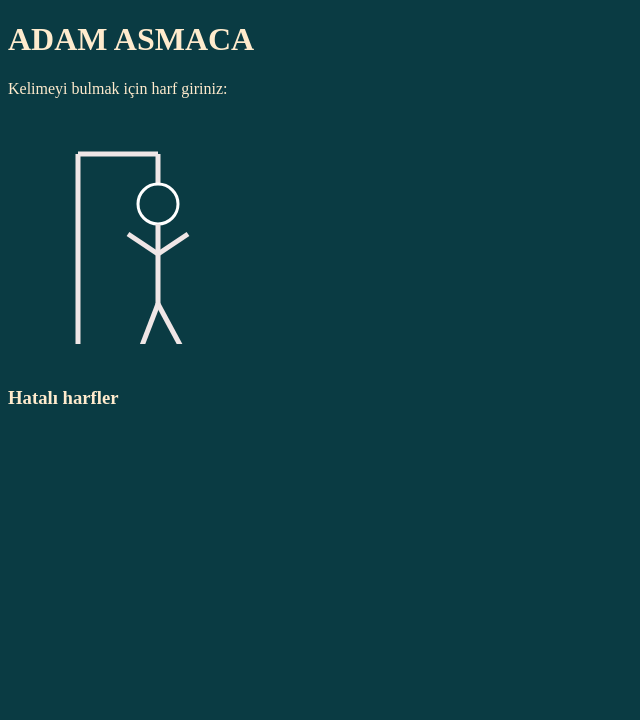
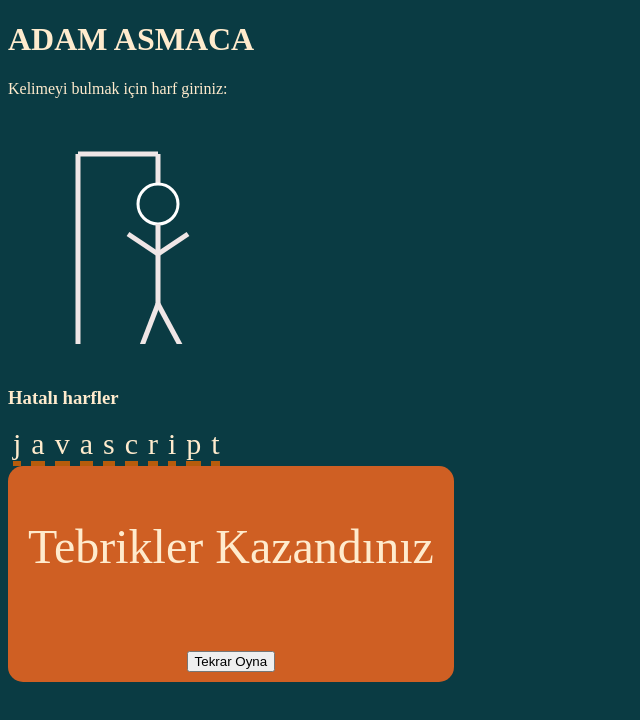
Before and after one commit to hellenkuttery/js-hangman, a plain HTML site: page index.html in a window 1280 px wide. Shown: the whole page, without its empty margins (0-640 px from the left). Drawn offline with Linux system fonts and the light colour scheme.

Commit message:
add correct letters

```diff
--- a/index.html
+++ b/index.html
@@ -36,9 +36,14 @@
         <span></span>
     </div>
 
-    <div id="word">
+    <div id="word"></div>
+    <div id="popup-container">
+        <div class="popup">
+            <p id="message"></p>
+        <button>Tekrar Oyna</button>
+    </div>
+    </div>
 
-    </div>
 <script src="script.js"></script>
 </body>
 </html>
--- a/script.js
+++ b/script.js
@@ -1,21 +1,59 @@
 const myWord=document.getElementById("word");
-const correctLetter=[s,a];
+const popup=document.getElementById("popup-container");
+const myMessage=document.getElementById("message")
+const correctLetters=['t','a','j','c','v','s','p','r','i'];
 const worngLetters=[];
 
+
 function RandomWord(){
-    const words=["javascript","scratch","html","css"];
+    const words=["javascript","scratch","html","java"];
     return words[Math.floor(Math.random()*words.length)];
 }
+const selectedWord=RandomWord();
+function display(){
 
-function display(){
-    const selectedWord=RandomWord();
     console.log(selectedWord);
 
     myWord.innerHTML=`${selectedWord.split("").map(letter=>`
         <div class="letter">
-            ${letter}
+            ${correctLetters.includes(letter) ? letter : "" }
         </div>
-        `).join("")}`
+        `).join("")}`;
+
+ const findWord=myWord.innerText.replace(/\n/g,'')
+    console.log(findWord)
+       if (selectedWord===findWord){
+        popup.style.display="flex";
+        myMessage.innerText="Tebrikler Kazandınız"
+       }
 }
 
+window.addEventListener("keydown",function(e){
+    // Basılan keycode görme için olan
+    // console.log(e.key);
+    // console.log(e.keyCode)
+
+    if (e.keyCode >=65 && e.keyCode <=90 ){
+       const letter=e.key;
+
+       if (selectedWord.includes(letter)){
+        if ( correctLetters.includes(letter)){
+            correctLetters.push(letter);
+            display();
+        }
+        else{
+          console.log("Bu harfi zaten ekledin")
+        }
+
+        } else {
+            if (!worngLetters.includes(letter)){
+                worngLetters.push(letter)
+                console.log("Hatalı harfler",e.key)
+            }
+       }
+    }
+
+
+})
+
 display()
--- a/style.css
+++ b/style.css
@@ -15,3 +15,19 @@ body{
     font-size:30px;
     margin:0 5px;
 }
+
+#popup-container{
+    display:none;
+    position:fixed;
+    align-items: center;
+    justify-content: center;
+
+}
+
+.popup{
+    background-color:rgb(207, 95, 35);
+    padding:5px 20px;
+    font-size:3rem;
+    border-radius:15px;
+    text-align: center;
+}
```
